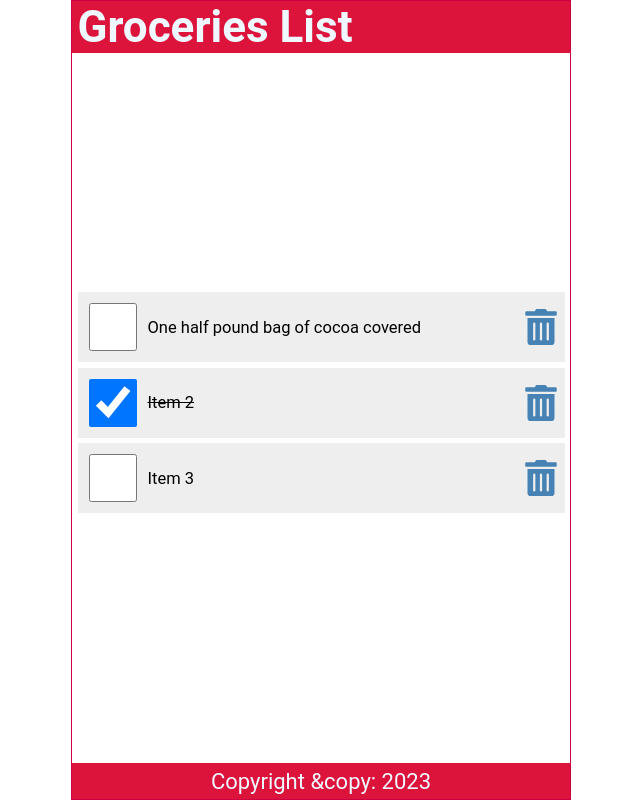
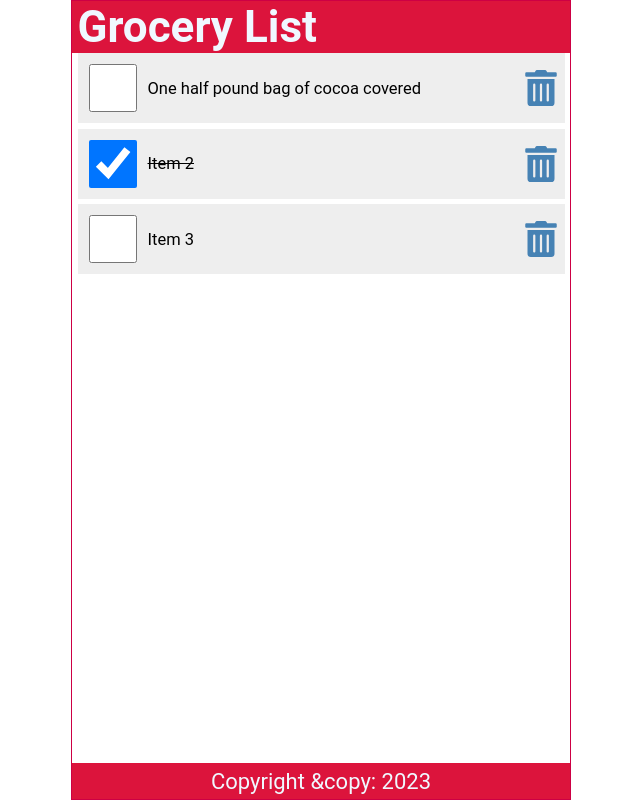
Before and after one commit to KAHWAIKK/REACT-COMPONETS-AND-JSX, a React (Create React App) app: page / in a window 1280 px wide. Shown: the whole page, without its empty margins (319-959 px from the left). Built offline with nearby package versions, Linux system fonts and the light colour scheme.

Commit message:
Added prop drilling

```diff
--- a/src/App.js
+++ b/src/App.js
@@ -3,6 +3,7 @@
 import Header from './Header';
 import Content from './Content';
 import Footer from './Footer';
+import { useState } from 'react';
 
 function App() {
  /*  const handleNameChange = () =>{
@@ -10,6 +11,48 @@ function App() {
     const interger = Math.floor(Math.random()*3 + 1);
     return names[interger];
   } */
+  const [items, setItems] = useState([
+    {
+      id:1,
+      checked:false,//turning this boolean to a value of true will show us a checkmark when we click on the boxes
+      item: 'One half pound bag of cocoa covered'
+    },
+    {
+      id:2,
+      checked:true,
+      item: 'Item 2'
+    },
+    {
+      id:3,
+      checked:false,
+      item: 'Item 3'
+    }
+  ]);
+
+
+  const handleCheck = (id) =>{
+    //console.log(`key :${id}`);
+    /* adjusting our function to prevenr the default from being rendered. */
+    const listItems = items.map((item) =>
+      item.id === id ?{ ...item, checked: !item.checked
+      } : item );
+      setItems(listItems);
+      /* Saving state to local storage */
+      localStorage.setItem('shoppingList',JSON.stringify(listItems));/* you will not see a change in the app immediately */
+    }
+      /* Adding the Delete function */
+    const handleDelete = (id) =>{
+      console.log(id);//this will just log the id of the item which has its delete icon clicked
+      /* Now lets put the details of handleDelete to execute the delete functionality */
+      const listItems = items.filter((item) => item.id !== id);
+      setItems(listItems);
+      /* Saving state to local storage */
+      localStorage.setItem('shoppingList',JSON.stringify(listItems));
+      /* you will not see a change in the app immediately */
+
+      /* However you will notice that after deleting all the items in the list, we have a blank web page,we need to have a message for the user,this can be done through adding an expression in our JSX template from line 54-ifCondition and ending at line 82*/
+
+      }
   return (
     <div className="App">
       {/* <header className="App-header"> */}
@@ -31,8 +74,12 @@ function App() {
         <p>{/* {nameA} */}</p>
         <p>{/* commenting done inside curly brackets */} {/* {nameA} */}</p>
      {/*  </header> */}
-      <Header></Header>
-      <Content></Content>
+      <Header title = 'Grocery List' ></Header>
+      <Content
+        items={items}
+        handleCheck={handleCheck}
+        handleDelete={handleDelete}
+      ></Content>
       <Footer></Footer>
     </div>
   );
--- a/src/Content.js
+++ b/src/Content.js
@@ -2,52 +2,14 @@ import React from 'react';
 import { FaTrashAlt } from 'react-icons/fa';
 /* To use useState hook in react _which reacts to changes in component state- we will have to import it from  react */
 
-import { useState } from 'react';/* Now we can use the useState hook inside of our component */
+/* import { useState } from 'react'; */
+/* Now we can use the useState hook inside of our component */
 /* the useState hook provides us with a way to make a value reactive and update the new value in the template */
-const Content = () => {
-    const [items, setItems] = useState([
-      {
-        id:1,
-        checked:false,//turning this boolean to a value of true will show us a checkmark when we click on the boxes
-        item: 'One half pound bag of cocoa covered'
-      },
-      {
-        id:2,
-        checked:true,
-        item: 'Item 2'
-      },
-      {
-        id:3,
-        checked:false,
-        item: 'Item 3'
-      }
-    ]);
+const Content = ({items,handleCheck,handleDelete}) => {
+
 
     /* creating a function which listens to the onChange event and applies the checkmark */
 
-    const handleCheck = (id) =>{
-      //console.log(`key :${id}`);
-      /* adjusting our function to prevenr the default from being rendered. */
-      const listItems = items.map((item) =>
-        item.id === id ?{ ...item, checked: !item.checked
-        } : item );
-        setItems(listItems);
-        /* Saving state to local storage */
-        localStorage.setItem('shoppingList',JSON.stringify(listItems));/* you will not see a change in the app immediately */
-      }
-        /* Adding the Delete function */
-        const handleDelete = (id) =>{
-          console.log(id);//this will just log the id of the item which has its delete icon clicked
-          /* Now lets put the details of handleDelete to execute the delete functionality */
-          const listItems = items.filter((item) => item.id !== id);
-          setItems(listItems);
-          /* Saving state to local storage */
-          localStorage.setItem('shoppingList',JSON.stringify(listItems));
-          /* you will not see a change in the app immediately */
-
-          /* However you will notice that after deleting all the items in the list, we have a blank web page,we need to have a message for the user,this can be done through adding an expression in our JSX template from line 54-ifCondition and ending at line 82*/
-
-        }
 
     return (
       <main>
--- a/src/Header.js
+++ b/src/Header.js
@@ -13,12 +13,17 @@ import React from 'react'
   )
 } */
 
-const Header = () => {
+const Header = (props) => {
+  /* This parameter of props holds all the different properties from parent component that have now been passed to child components  */
     return (
     <header >
-        <h1>Groceries List</h1>
+        <h1>{props.title}</h1>
     </header>
   )
 }
+/* Formulating default props- default props allow us to set values for props expected in the component and if they arent provided the the default values takeover,eg if there is a delay in displaying expected data */
 
+Header.defaultProps ={
+  title:"Default Title"/* The react DOM renders this "Default Title" on the title section*/
+}
 export default Header
--- a/src/index.css
+++ b/src/index.css
@@ -59,7 +59,7 @@ main {
   display: flex;
   flex-direction: column;
   flex-grow: 1;
-  justify-content: center;
+  justify-content: flex-start;
   align-items: center;
   overflow-y: auto;
 }
```
